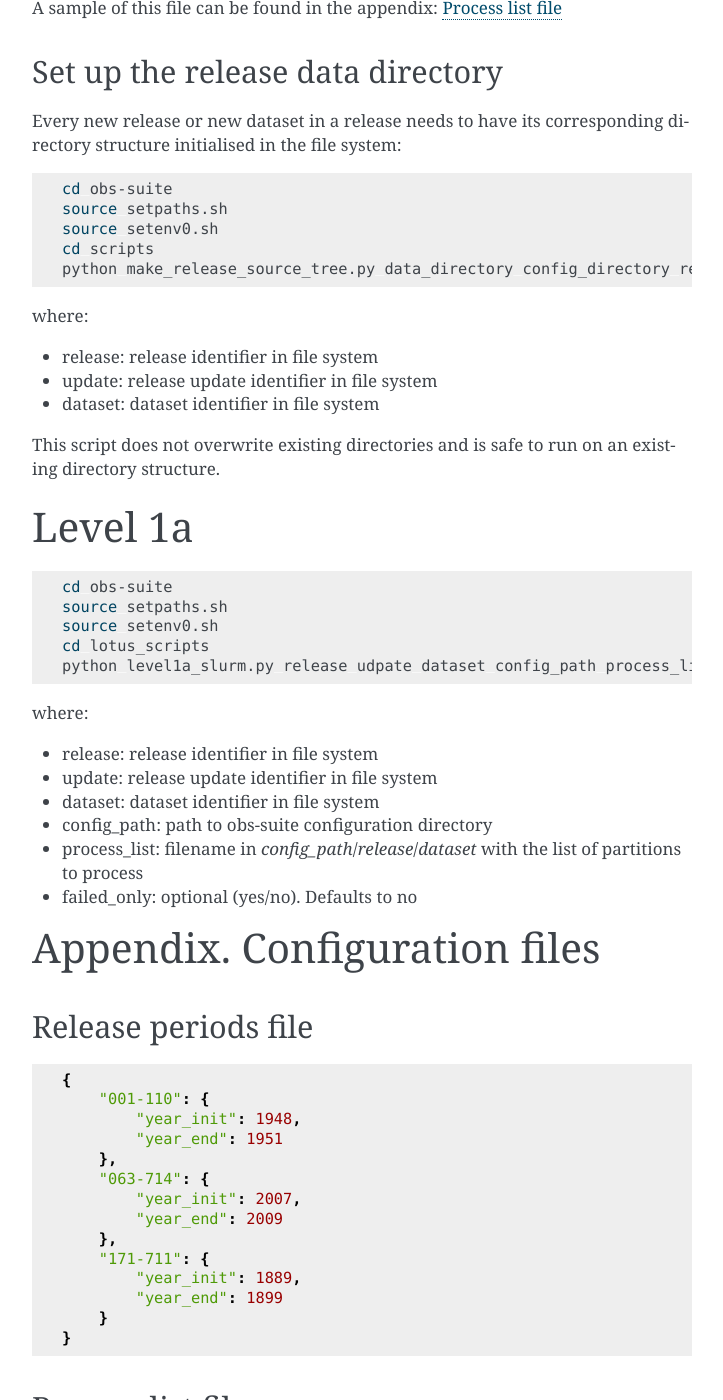
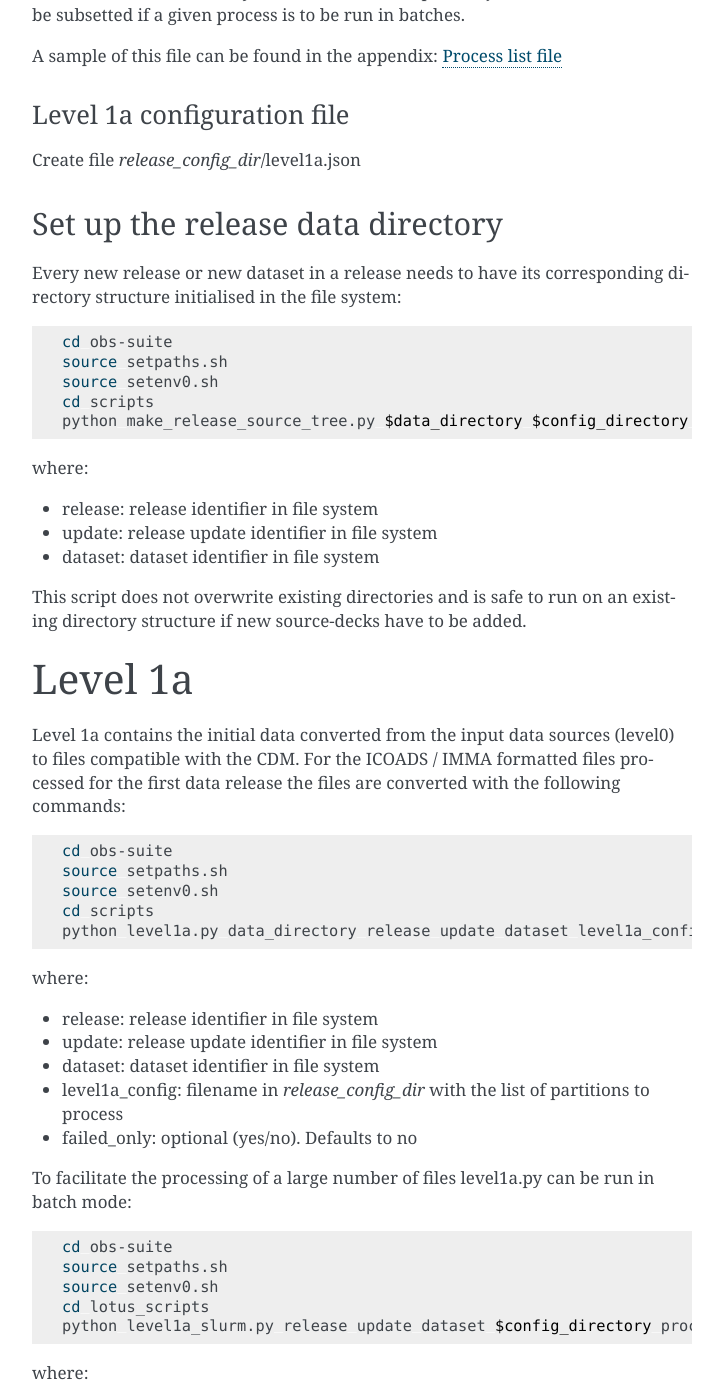
Before and after one commit to ludwiglierhammer/glamod-marine-processing, a Sphinx documentation site: the page built from obs-suite/docs/source/index.rst, in a window 1280 px wide and 1400 px high, scrolled down 1810 px. Shown: the whole window, without its empty margins (388-1111 px from the left). Built offline with Sphinx 7.4.7, drawn with Linux system fonts in a browser that asks for light colours; some of the changed text lies outside the part shown.

Commit message:
Added level1a

```diff
--- a/obs-suite/docs/source/conf.py
+++ b/obs-suite/docs/source/conf.py
@@ -19,7 +19,7 @@
 
 project = 'Marine observations suite'
 copyright = '2020, IPG'
-author = 'IPG'
+author = 'DYB, IPG'
 
 # The full version, including alpha/beta/rc tags
 release = 'v1.2'
--- a/obs-suite/docs/source/index.rst
+++ b/obs-suite/docs/source/index.rst
@@ -57,6 +57,8 @@ Common paths
 * *obs-suite*: path of the observations suite in the marine processing repository
 * *config_directory*: path to the obs-suite directory in the configuration repository
 * *data_directory*: path to general data directory in the marine file system
+* *release_config_dir*: full path to the configuration of a specific data release
+  within *config_directory*
 
 Create the configuration files for the release and dataset
 ----------------------------------------------------------
@@ -93,6 +95,13 @@ can later be subsetted if a given process is to be run in batches.
 A sample of this file can be found in the appendix: :ref:`process_list_file`
 
 
+Level 1a configuration file
+^^^^^^^^^^^^^^^^^^^^^^^^^^^
+
+Create file *release_config_dir*/level1a.json
+
+
+
 Set up the release data directory
 ---------------------------------
 
@@ -106,7 +115,7 @@ directory structure initialised in the file system:
   source setpaths.sh
   source setenv0.sh
   cd scripts
-  python make_release_source_tree.py data_directory config_directory release update dataset
+  python make_release_source_tree.py $data_directory $config_directory release update dataset
 
 where:
 
@@ -115,11 +124,36 @@ where:
 * dataset: dataset identifier in file system
 
 
-This script does not overwrite existing directories and is safe to run on an existing directory structure.
+This script does not overwrite existing directories and is safe to run on an
+existing directory structure if new source-decks have to be added.
 
 
 Level 1a
 ========
+
+Level 1a contains the initial data converted from the input data sources
+(level0) to files compatible with the CDM. For the ICOADS / IMMA formatted files
+processed for the first data release the files are converted with the following
+commands:
+
+.. code:: bash
+
+  cd obs-suite
+  source setpaths.sh
+  source setenv0.sh
+  cd scripts
+  python level1a.py data_directory release update dataset level1a_config sid-dck year month
+
+where:
+
+* release: release identifier in file system
+* update: release update identifier in file system
+* dataset: dataset identifier in file system
+* level1a_config: filename in *release_config_dir* with the list of partitions to process
+* failed_only: optional (yes/no). Defaults to no
+
+To facilitate the processing of a large number of files level1a.py can be run
+in batch mode:
 
 .. code:: bash
 
@@ -127,15 +161,14 @@ Level 1a
   source setpaths.sh
   source setenv0.sh
   cd lotus_scripts
-  python level1a_slurm.py release udpate dataset config_path process_list failed_only
+  python level1a_slurm.py release update dataset $config_directory process_list failed_only
 
 where:
 
 * release: release identifier in file system
 * update: release update identifier in file system
 * dataset: dataset identifier in file system
-* config_path: path to obs-suite configuration directory
-* process_list: filename in *config_path*/*release*/*dataset* with the list of partitions to process
+* process_list: filename in *release_config_dir* with the list of partitions to process
 * failed_only: optional (yes/no). Defaults to no
 
 
```
